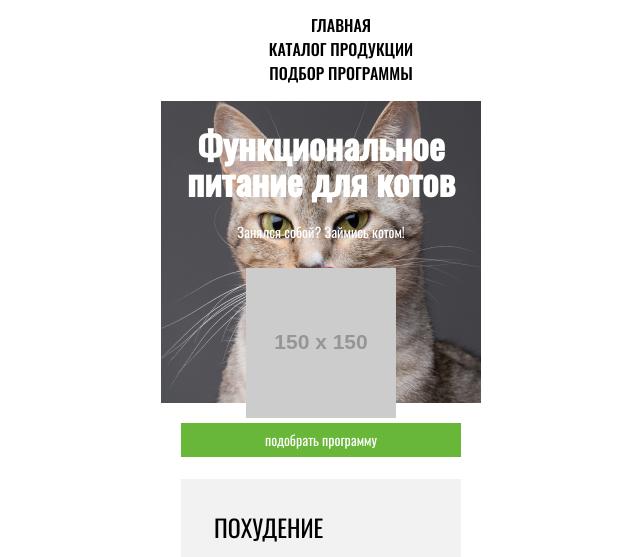
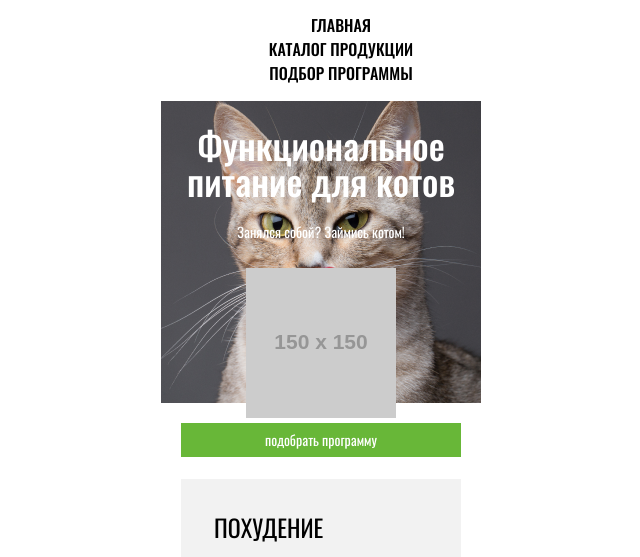
Before and after one commit to igor26111963/1343133-cat-energy-21, a website: page source/index.html in a window 1280 px wide. Shown: the part 178-735 px from the top of the page, without its empty margins (319-959 px from the left). Drawn offline with nearby package versions, Linux system fonts and the light colour scheme; files that its build step writes are made by us from their sources; placeholder pictures from the web are drawn by us.

Commit message:
Попытался исправить

```diff
--- a/source/less/blocks/promo.less
+++ b/source/less/blocks/promo.less
@@ -7,6 +7,7 @@
   background-repeat: no-repeat;
 }
 .promo__title{
+  font-weight: 500;
   margin: 0;
   padding: 26px 25px;
   font-size: 36px;
--- a/source/less/style.less
+++ b/source/less/style.less
@@ -28,6 +28,7 @@ a{
 h1,h2,h3,h4,h5,h6{
   padding: 0;
   margin: 0;
+  font-style: normal;
 }
 li{
   list-style: none;
```
